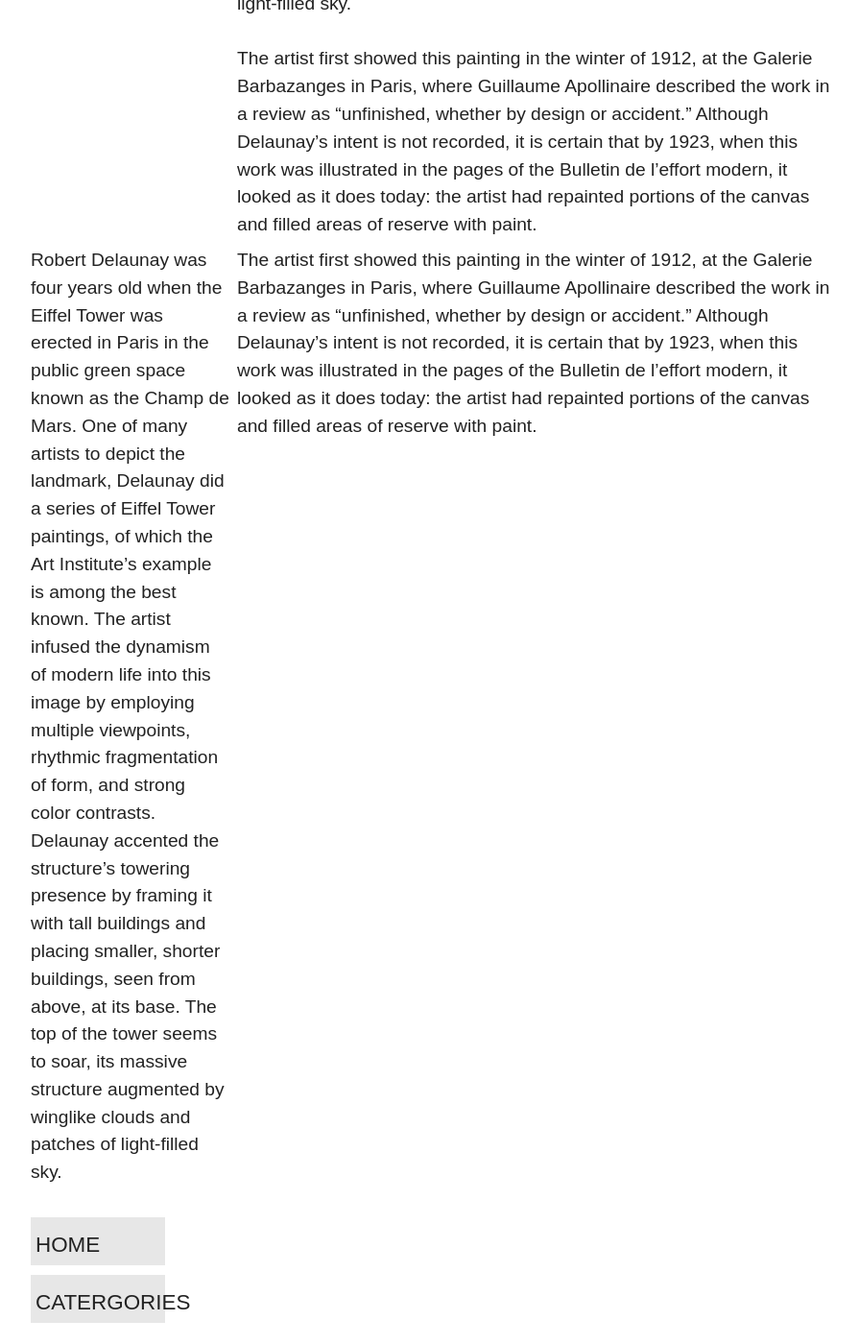
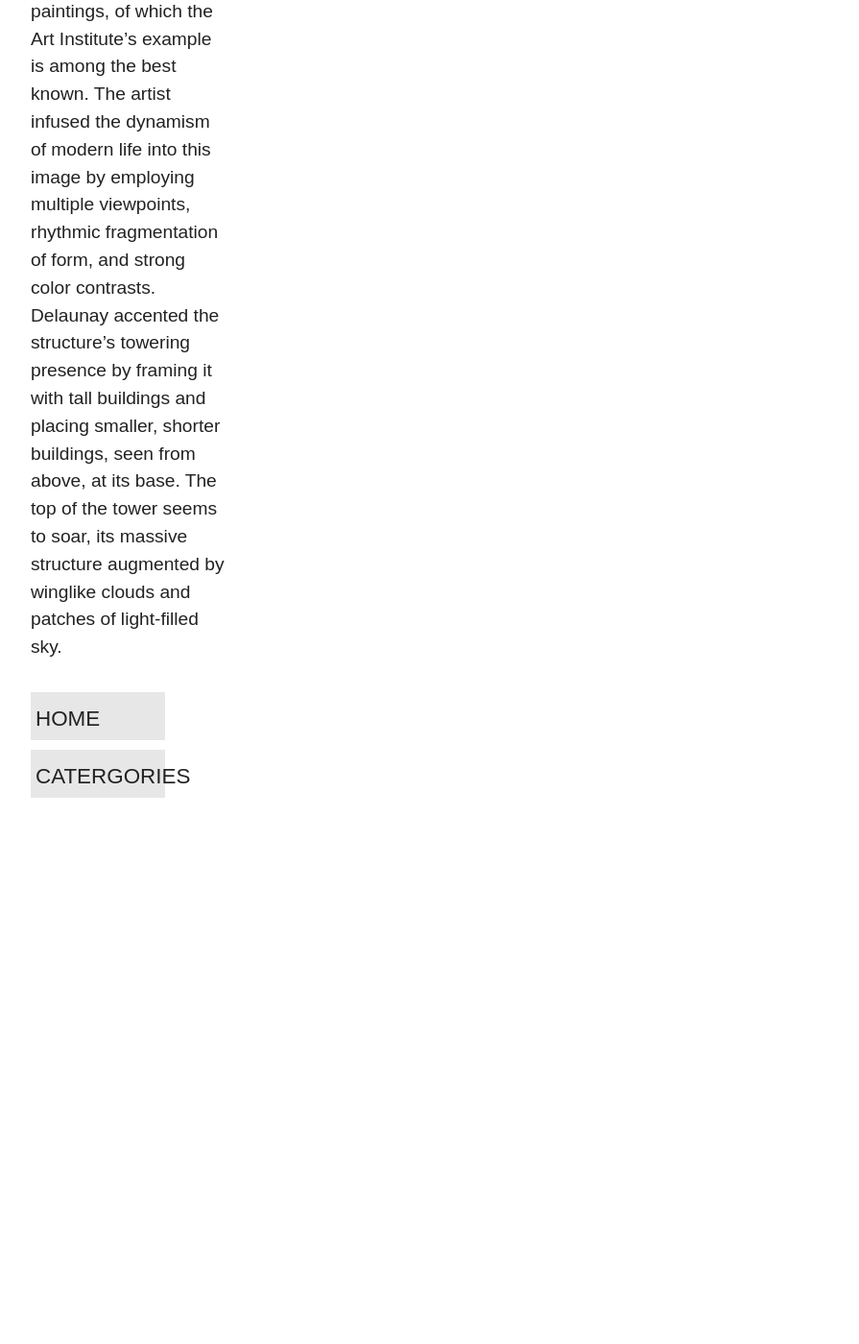
Before and after one commit to jacktollman/ChicagoArtInstitute, a Jekyll site: the page built from the_bedroom.md, in a window 1280 px wide and 1400 px high, scrolled down 1654 px. Shown: the whole window at 96% size, without its empty margins (190-1085 px from the left). Built offline with Jekyll 4.4.1, drawn with Linux system fonts in a browser that asks for light colours; after the commit the page ends 2575 px from its top, so only the background shows below that.

Commit message:
Update page.html

```diff
--- a/_layouts/page.html
+++ b/_layouts/page.html
@@ -70,7 +70,7 @@
 
 				<div class="info-grid-two">
 						<p class="paragraph">{{ content }}</p>
-						<p class="paragraph">Robert Delaunay was four years old when the Eiffel Tower was erected in
+<!-- 						<p class="paragraph">Robert Delaunay was four years old when the Eiffel Tower was erected in
 							Paris in the public green space known as the Champ de Mars. One of many
 							artists to depict the landmark, Delaunay did a series of Eiffel Tower
 							paintings, of which the Art Institute’s example is among the best known.
@@ -88,7 +88,7 @@
 							 work was illustrated in the pages of the Bulletin de l’effort modern, it
 							 looked as it does today: the artist had repainted portions of the canvas
 							 and filled areas of reserve with paint.
-						</p>
+						</p> -->
 				</div>
 				{{ content }}
 			</div>
```
